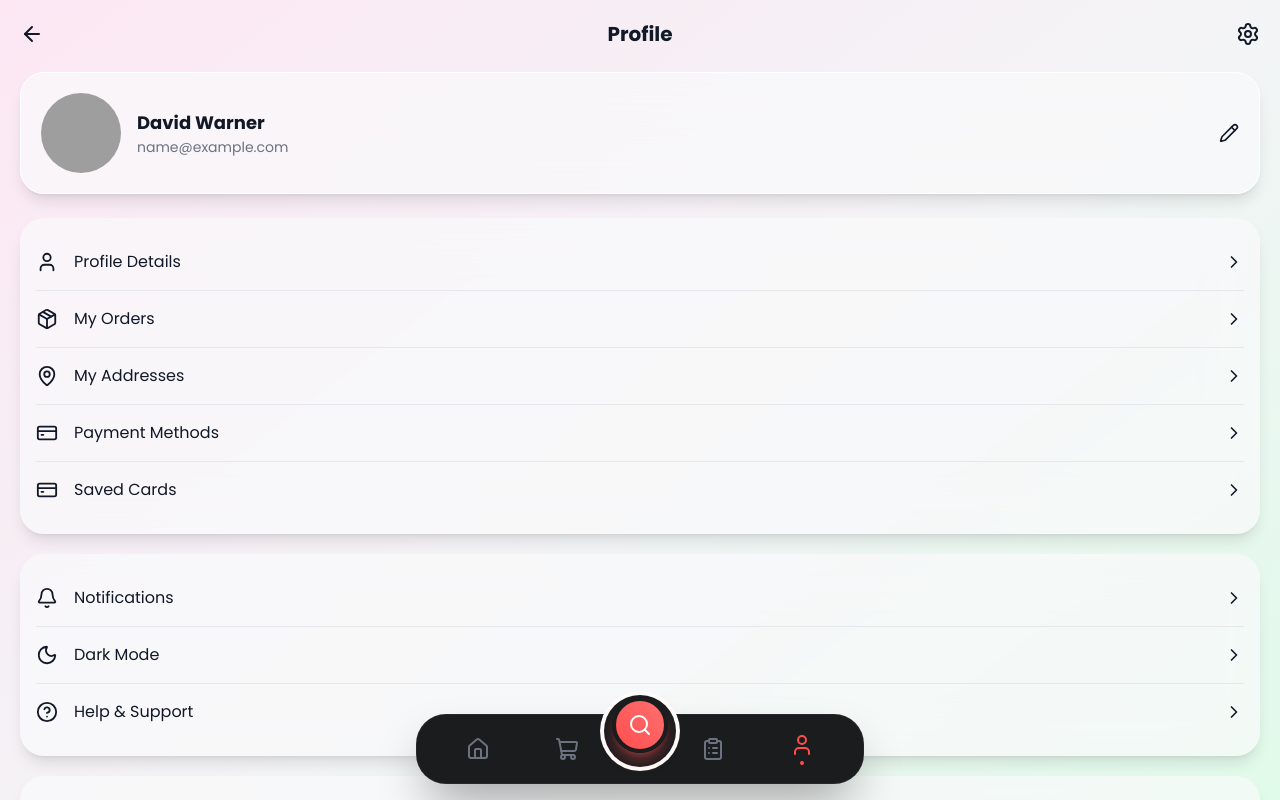
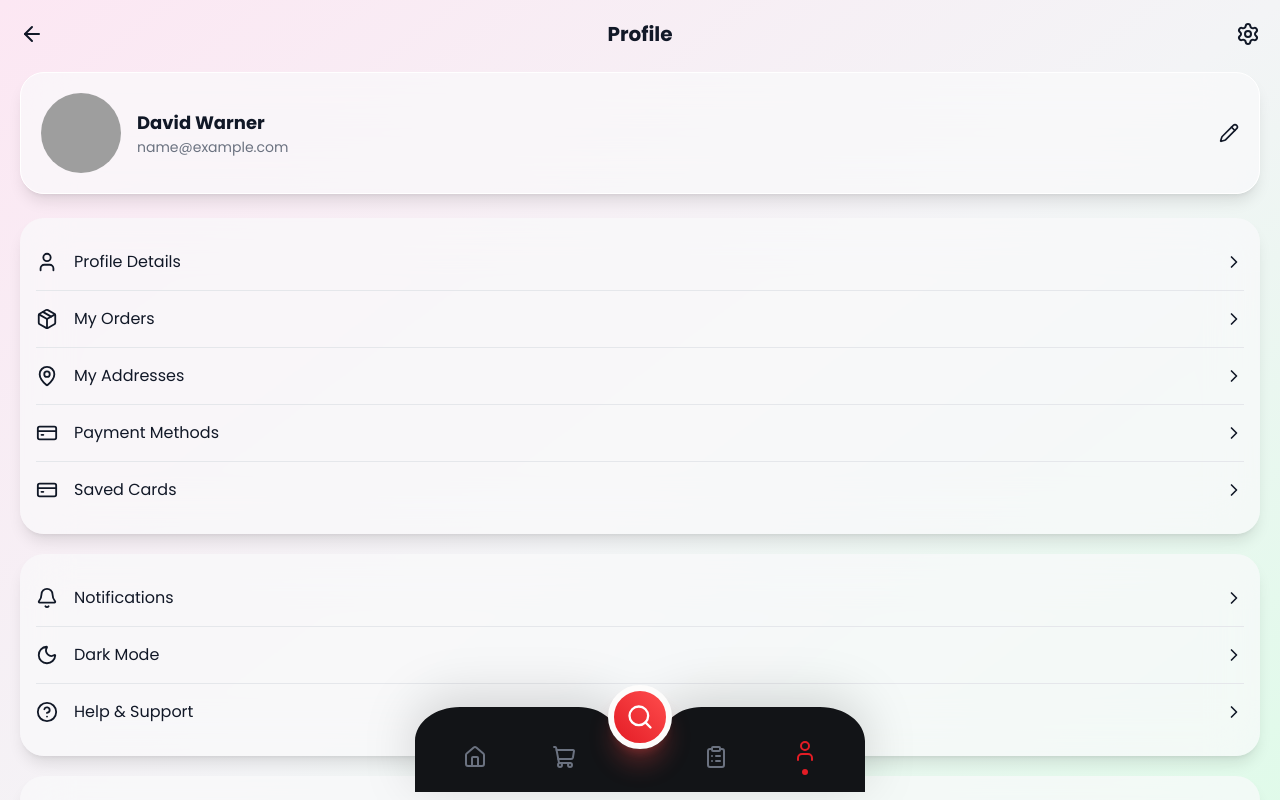
Before and after one commit to AllFiles123/FoodDeliveryPro, a React (Vite) app in the folder client/: page /profile in a window 1280 px wide. Shown: the top 800 px of the page. Built offline with nearby package versions, Linux system fonts and the light colour scheme; sample sign-in values are in the browser's storage; grey boxes are pictures that could not be loaded.

Commit message:
Update BottomNavigation

```diff
--- a/client/src/components/BottomNavigation/BottomNavigation.jsx
+++ b/client/src/components/BottomNavigation/BottomNavigation.jsx
@@ -1,4 +1,4 @@
-import { NavLink } from "react-router-dom";
+import { NavLink, useLocation } from "react-router-dom";
 import { motion, useAnimation } from "framer-motion";
 import { useEffect, useState } from "react";
 
@@ -12,11 +12,10 @@ import {
 
 import { useCart } from "../../context/CartContext";
 
-// ইমেজের ডিজাইন অনুযায়ী মেনু অর্ডার সাজানো হয়েছে
 const menus = [
   { name: "Home", path: "/home", icon: House },
   { name: "Cart", path: "/cart", icon: ShoppingCart },
-  { name: "Search", path: "/search", icon: Search, isCenter: true }, // মাঝখানের বাটন
+  { name: "Search", path: "/search", icon: Search, isCenter: true },
   { name: "Orders", path: "/orders", icon: ClipboardList },
   { name: "Profile", path: "/profile", icon: User },
 ];
@@ -24,6 +23,7 @@ const menus = [
 export default function BottomNavigation() {
   const { totalItems } = useCart();
   const controls = useAnimation();
+  const location = useLocation();
   const [previousItems, setPreviousItems] = useState(totalItems);
 
   useEffect(() => {
@@ -38,36 +38,48 @@ export default function BottomNavigation() {
   }, [totalItems, previousItems, controls]);
 
   return (
-    <div className="fixed bottom-0 left-0 right-0 z-50 flex justify-center pb-4 px-4">
-      {/* মেইন নেভিগেশন কন্টেইনার */}
-      <div className="relative flex items-center justify-between w-full max-w-md bg-[#1A1C1E] h-[70px] rounded-[30px] px-4 shadow-2xl shadow-black/40 border border-white/5">
+    <div className="fixed bottom-0 left-0 right-0 z-50 flex justify-center pb-2 px-2">
+      <div className="relative w-full max-w-[450px] h-[85px] flex items-end">
 
-        {/* মাঝখানের কার্ভ ডিজাইনের জন্য ব্যাকগ্রাউন্ড ইফেক্ট (Custom Notch) */}
-        <div className="absolute left-1/2 -top-6 -translate-x-1/2 w-20 h-20 bg-[#FDFCFB] rounded-full flex items-center justify-center">
-             <div className="w-[72px] h-[72px] bg-[#1A1C1E] rounded-full"></div>
+        {/* পাহাড়ের মতো বাঁকানো SVG ব্যাকগ্রাউন্ড */}
+        <div className="absolute inset-0 z-0">
+          <svg
+            viewBox="0 0 400 100"
+            fill="none"
+            xmlns="http://www.w3.org/2000/svg"
+            className="w-full h-full drop-shadow-[0_-10px_25px_rgba(0,0,0,0.15)]"
+            preserveAspectRatio="none"
+          >
+            <path
+              d="M0 40C0 17.9086 17.9086 0 40 0H145.429C155.039 0 164.211 4.08868 170.627 11.2338L181.714 23.5844C191.077 34.0156 208.923 34.0156 218.286 23.5844L229.373 11.2338C235.789 4.08868 244.961 0 254.571 0H360C382.091 0 400 17.9086 400 40V100H0V40Z"
+              fill="#121417" // প্রিমিয়াম ডার্ক স্লেট কালার
+            />
+          </svg>
         </div>
 
-        {menus.map((item, index) => {
+        {/* মেনু আইটেমগুলো */}
+        <nav className="relative z-10 w-full h-[70px] flex items-center justify-around px-4">
+          {menus.map((item) => {
             const Icon = item.icon;
+            const isActive = location.pathname === item.path;
 
-          // মাঝখানের বাটনের জন্য আলাদা স্টাইল (Search Button)
+            // মাঝখানের গোল সার্চ বাটন
             if (item.isCenter) {
               return (
-              <NavLink key={item.path} to={item.path} className="relative z-10 -mt-12">
+                <NavLink key={item.path} to={item.path} className="relative -top-10">
                   <motion.div
                     whileTap={{ scale: 0.9 }}
-                  className="w-14 h-14 rounded-full bg-gradient-to-tr from-[#FF4D4D] to-[#FF7070] flex items-center justify-center shadow-lg shadow-[#FF4D4D]/40 border-4 border-[#1A1C1E]"
+                    className="w-16 h-16 rounded-full bg-gradient-to-tr from-[#E31C25] to-[#FF4D4D] flex items-center justify-center shadow-xl shadow-red-500/30 border-[6px] border-[#FDFCFB]"
                   >
-                  <Icon size={24} className="text-white" />
+                    <Icon size={28} className="text-white" />
                   </motion.div>
                 </NavLink>
               );
             }
 
+            // অন্যান্য আইকনগুলো
             return (
-            <NavLink key={item.path} to={item.path} className="relative z-10 flex-1">
-              {({ isActive }) => (
-                <div className="flex flex-col items-center justify-center">
+              <NavLink key={item.path} to={item.path} className="flex flex-col items-center justify-center flex-1">
                 <motion.div
                   animate={item.name === "Cart" ? controls : {}}
                   whileTap={{ scale: 0.8 }}
@@ -75,31 +87,30 @@ export default function BottomNavigation() {
                 >
                   <Icon
                     size={24}
-                      className={`transition-colors duration-300 ${
-                        isActive ? "text-[#FF4D4D]" : "text-gray-500"
+                    className={`transition-all duration-300 ${
+                      isActive ? "text-[#E31C25]" : "text-gray-500"
                     }`}
                   />
 
-                    {/* কার্ট ব্যাজ */}
+                  {/* কার্ট আইটেম কাউন্ট ব্যাজ */}
                   {item.name === "Cart" && totalItems > 0 && (
-                      <span className="absolute -right-2 -top-2 flex h-4 w-4 items-center justify-center rounded-full bg-[#FF4D4D] text-[9px] font-bold text-white ring-2 ring-[#1A1C1E]">
+                    <span className="absolute -right-2 -top-2 flex h-4 w-4 items-center justify-center rounded-full bg-[#E31C25] text-[9px] font-bold text-white ring-2 ring-[#121417]">
                       {totalItems}
                     </span>
                   )}
                 </motion.div>
 
-                  {/* একটিভ ডট (ইমেজের মতো) */}
+                {/* ইমেজের মতো নিচের লাল ডট (Active Indicator) */}
                 {isActive && (
                   <motion.div
-                      layoutId="activeDot"
-                      className="w-1 h-1 bg-[#FF4D4D] rounded-full mt-1"
+                    layoutId="dot"
+                    className="w-1.5 h-1.5 bg-[#E31C25] rounded-full mt-1.5 shadow-sm"
                   />
-                  )}
-                </div>
                 )}
               </NavLink>
             );
           })}
+        </nav>
       </div>
     </div>
   );
```
Lines whose indentation alone changed are shown as unchanged.
